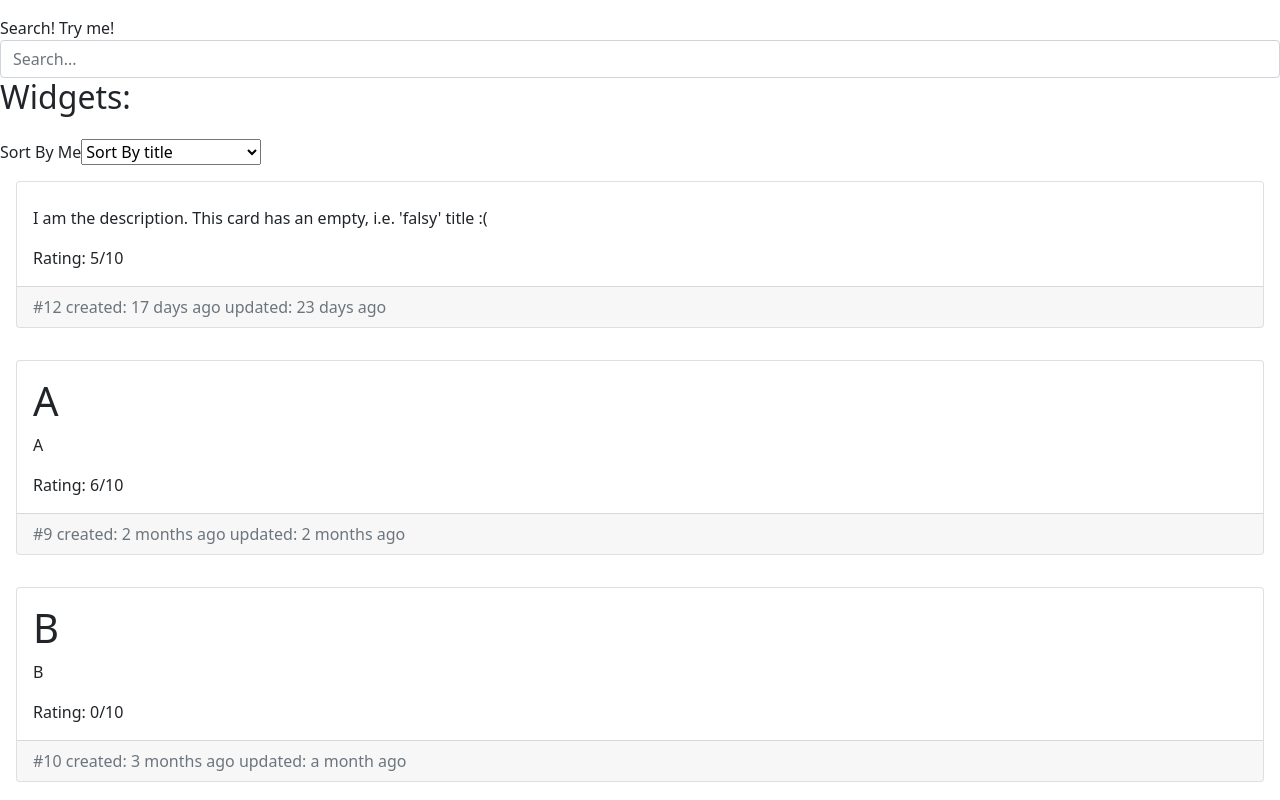
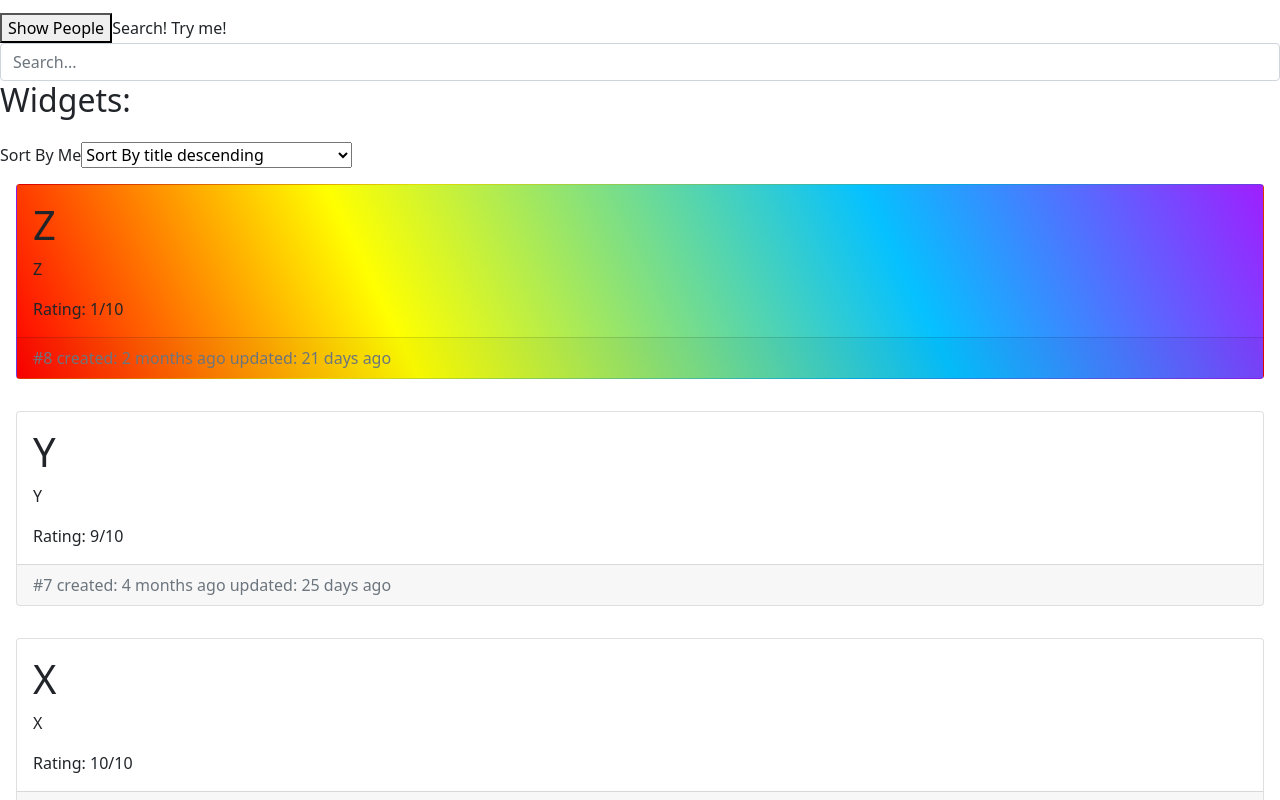
Before and after one commit to DLParkin/advanced-typescript-generic-search-sort-filtering, a React (Create React App) app: page / in a window 1280 px wide. Shown: the top 800 px of the page. Built offline with nearby package versions, Linux system fonts and the light colour scheme.

Commit message:
adds sort by ascend and descend

```diff
--- a/src/App.tsx
+++ b/src/App.tsx
@@ -12,33 +12,48 @@ import { Widget } from "./components/Renderers/Widget";
 import { Person } from "./components/Renderers/Person";
 
 function App() {
+  const [showPeople, setShowPeople] = useState<boolean>(false);
+
   const [query, setQuery] = useState<string>("");
+
   const [widgetProperty, setWidgetProperty] = useState<IProperty<IWidget>>({
     property: "title",
+    isDescending: true,
   });
+
   const [personProperty, setPersonProperty] = useState<IProperty<IPerson>>({
     property: "firstName",
+    isDescending: true,
   });
+
   return (
     <>
+      <button onClick={() => setShowPeople(!showPeople)}>
+        {showPeople ? "Show Widget" : "Show People"}
+      </button>
       <SearchInput setSearchQuery={setQuery} />
+      {!showPeople ? (
+        <>
           <h2>Widgets:</h2>
           <SortInput
             object={widgets[0]}
-        setProperty={(property) => setWidgetProperty({ property })}
+            setProperty={(propertyType) => setWidgetProperty(propertyType)}
           />
           {widgets
             .filter((widget) =>
               genericSearch(widget, ["title", "description"], query, false)
             )
-        .sort((a, b) => genericSort(a, b, widgetProperty.property))
+            .sort((a, b) => genericSort(a, b, widgetProperty))
             .map((widget, index) => {
               return <Widget {...widget} />;
             })}
+        </>
+      ) : (
+        <>
           <h2>People:</h2>
           <SortInput
             object={people[0]}
-        setProperty={(property) => setPersonProperty({ property })}
+            setProperty={(propertyType) => setPersonProperty(propertyType)}
           />
           {people
             .filter((person) =>
@@ -49,10 +64,12 @@ function App() {
                 false
               )
             )
-        .sort((a, b) => genericSort(a, b, personProperty.property))
+            .sort((a, b) => genericSort(a, b, personProperty))
             .map((person, index) => {
               return <Person {...person} />;
             })}
+        </>
+      )}
     </>
   );
 }
--- a/src/components/SortInput.tsx
+++ b/src/components/SortInput.tsx
@@ -1,8 +1,9 @@
 import React from "react";
+import IProperty from "../interfaces/iProperty";
 
 export interface ISorterProps<T> {
   object: T;
-  setProperty: (property: keyof T) => void;
+  setProperty: (propertyType: IProperty<T>) => void;
 }
 
 export function SortInput<T>(props: ISorterProps<T>) {
@@ -15,13 +16,26 @@ export function SortInput<T>(props: ISorterProps<T>) {
       <select
         id="sorter"
         className="custom-select"
-        onChange={(e) => setProperty(e.target.value as any)}
+        onChange={(e) => {
+          const values = e.target.value.split("-");
+          if (values.length === 2) {
+            setProperty({
+              property: values[0] as any,
+              isDescending: values[1] === "true",
+            });
+          }
+        }}
       >
         {Object.keys(object).map((key) => {
           return (
-            <option key={key} value={key}>
-              {`Sort By ${key}`}
-            </option>
+            <>
+              <option key={`${key}-true`} value={`${key}-true`}>
+                {`Sort By ${key} descending`}
+              </option>
+              <option key={`${key}-false`} value={`${key}-false`}>
+                {`Sort By ${key} ascending`}
+              </option>
+            </>
           );
         })}
       </select>
--- a/src/interfaces/iProperty.ts
+++ b/src/interfaces/iProperty.ts
@@ -1,3 +1,4 @@
 export default interface IProperty<T> {
   property: keyof T;
+  isDescending: boolean;
 }
--- a/src/utils/genericSort.ts
+++ b/src/utils/genericSort.ts
@@ -1,4 +1,8 @@
-export default function genericSort<T>(a: T, b: T, property: keyof T) {
+import IProperty from "../interfaces/iProperty";
+
+export default function genericSort<T>(a: T, b: T, propertyType: IProperty<T>) {
+  const { property, isDescending } = propertyType;
+  const result = () => {
     if (a[property] > b[property]) {
       return 1;
     }
@@ -6,4 +10,6 @@ export default function genericSort<T>(a: T, b: T, property: keyof T) {
       return -1;
     }
     return 0;
+  };
+  return isDescending ? result() * -1 : result();
 }
```
Lines whose indentation alone changed are shown as unchanged.
